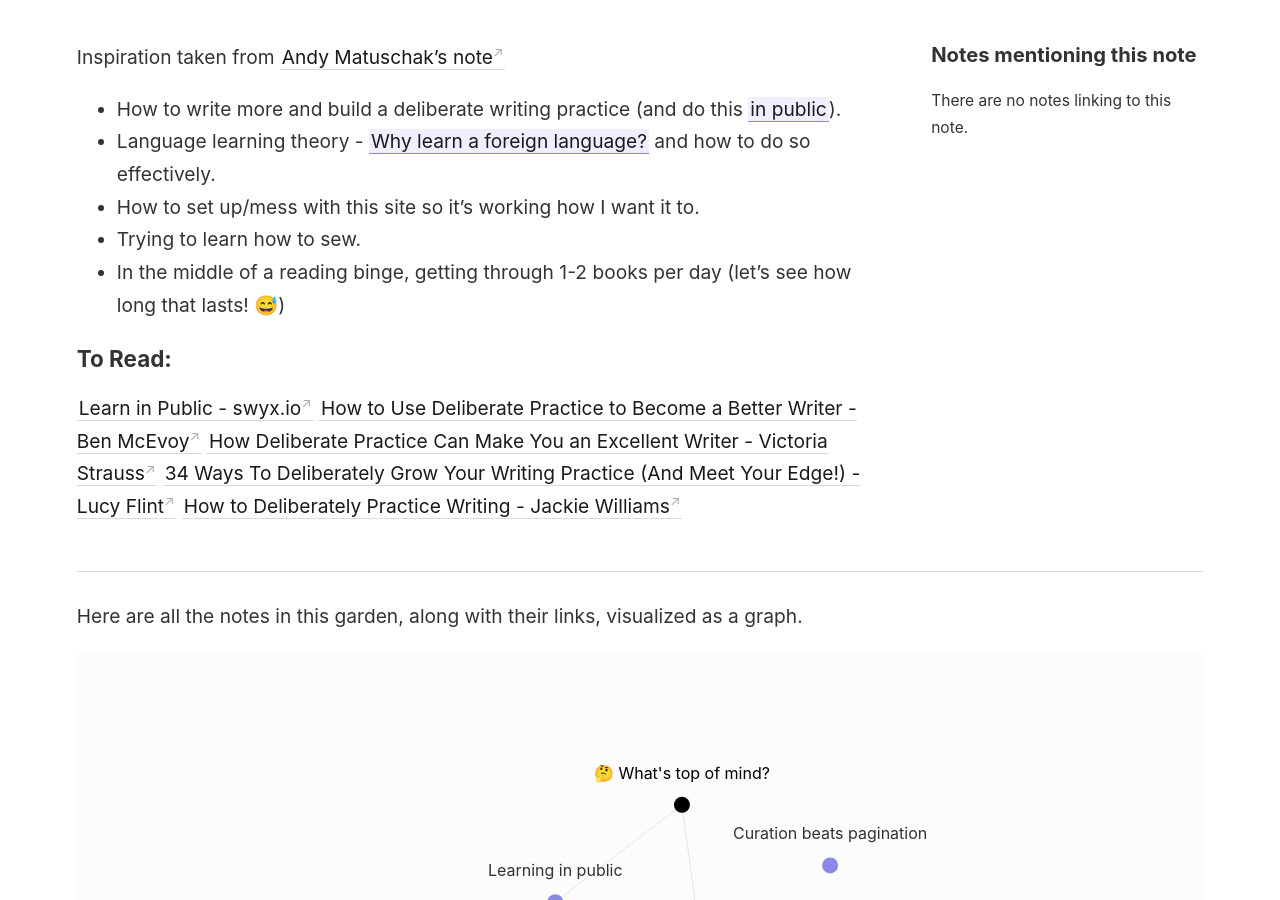
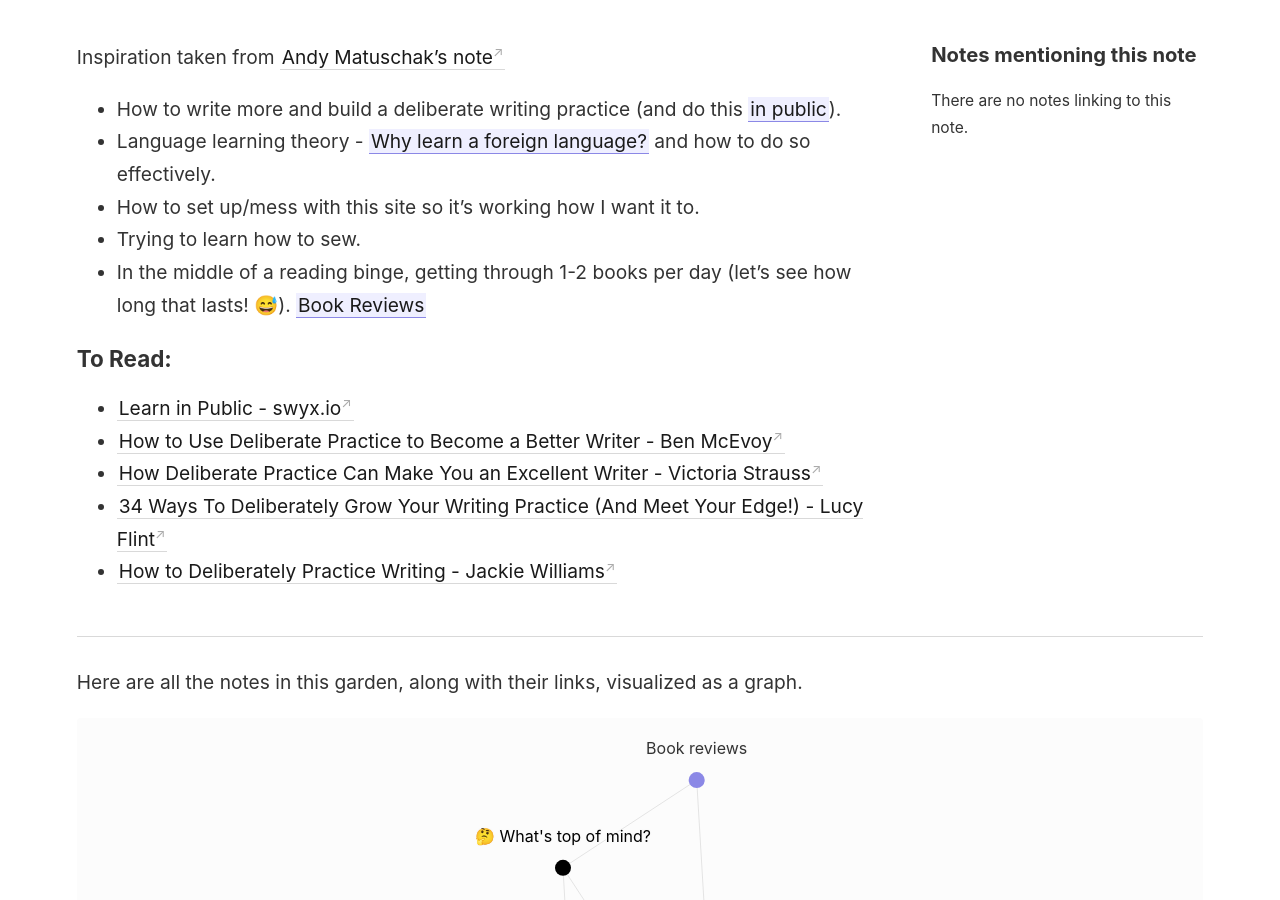
Before and after one commit to xuexisprachen/my-digital-garden, a Jekyll site: the page built from _notes/what's top of mind.md, in a window 1280 px wide and 900 px high, scrolled down 235 px. Built offline with Jekyll 4.4.1, drawn with Linux system fonts in a browser that asks for light colours; some of the changed text lies outside the part shown.

Commit message:
adding book review notes (and testing folders)

```diff
--- a/_notes/what's top of mind.md
+++ b/_notes/what's top of mind.md
@@ -8,11 +8,11 @@ Inspiration taken from [Andy Matuschak's note](https://notes.andymatuschak.org/A
 - Language learning theory - [[why learn a foreign language|Why learn a foreign language?]] and how to do so effectively.
 - How to set up/mess with this site so it's working how I want it to.
 - Trying to learn how to sew.
-- In the middle of a reading binge, getting through 1-2 books per day (let's see how long that lasts! 😅)
+- In the middle of a reading binge, getting through 1-2 books per day (let's see how long that lasts! 😅). [[book reviews|Book Reviews]]
 
 ### To Read:
-[Learn in Public - swyx.io](https://www.swyx.io/learn-in-public/)
-[How to Use Deliberate Practice to Become a Better Writer - Ben McEvoy](https://benjaminmcevoy.com/use-deliberate-practice-become-better-writer/)
-[How Deliberate Practice Can Make You an Excellent Writer - Victoria Strauss](https://www.sfwa.org/2010/10/04/guest-blog-post-how-deliberate-practice-can-make-you-an-excellent-writer/)
-[34 Ways To Deliberately Grow Your Writing Practice (And Meet Your Edge!) - Lucy Flint](http://www.lucyflint.com/blog-1/deliberately-practice-writing)
-[How to Deliberately Practice Writing - Jackie Williams](https://medium.com/@JackieWilliams/how-to-deliberately-practice-writing-8e4b7aeee510)
+- [Learn in Public - swyx.io](https://www.swyx.io/learn-in-public/)
+- [How to Use Deliberate Practice to Become a Better Writer - Ben McEvoy](https://benjaminmcevoy.com/use-deliberate-practice-become-better-writer/)
+- [How Deliberate Practice Can Make You an Excellent Writer - Victoria Strauss](https://www.sfwa.org/2010/10/04/guest-blog-post-how-deliberate-practice-can-make-you-an-excellent-writer/)
+- [34 Ways To Deliberately Grow Your Writing Practice (And Meet Your Edge!) - Lucy Flint](http://www.lucyflint.com/blog-1/deliberately-practice-writing)
+- [How to Deliberately Practice Writing - Jackie Williams](https://medium.com/@JackieWilliams/how-to-deliberately-practice-writing-8e4b7aeee510)
```
Also changed, not shown: _notes/book reviews.md (added, +7 -0 lines), _notes/book reviews/how i learn languages - kató lomb.md (added, +4 -0 lines).
